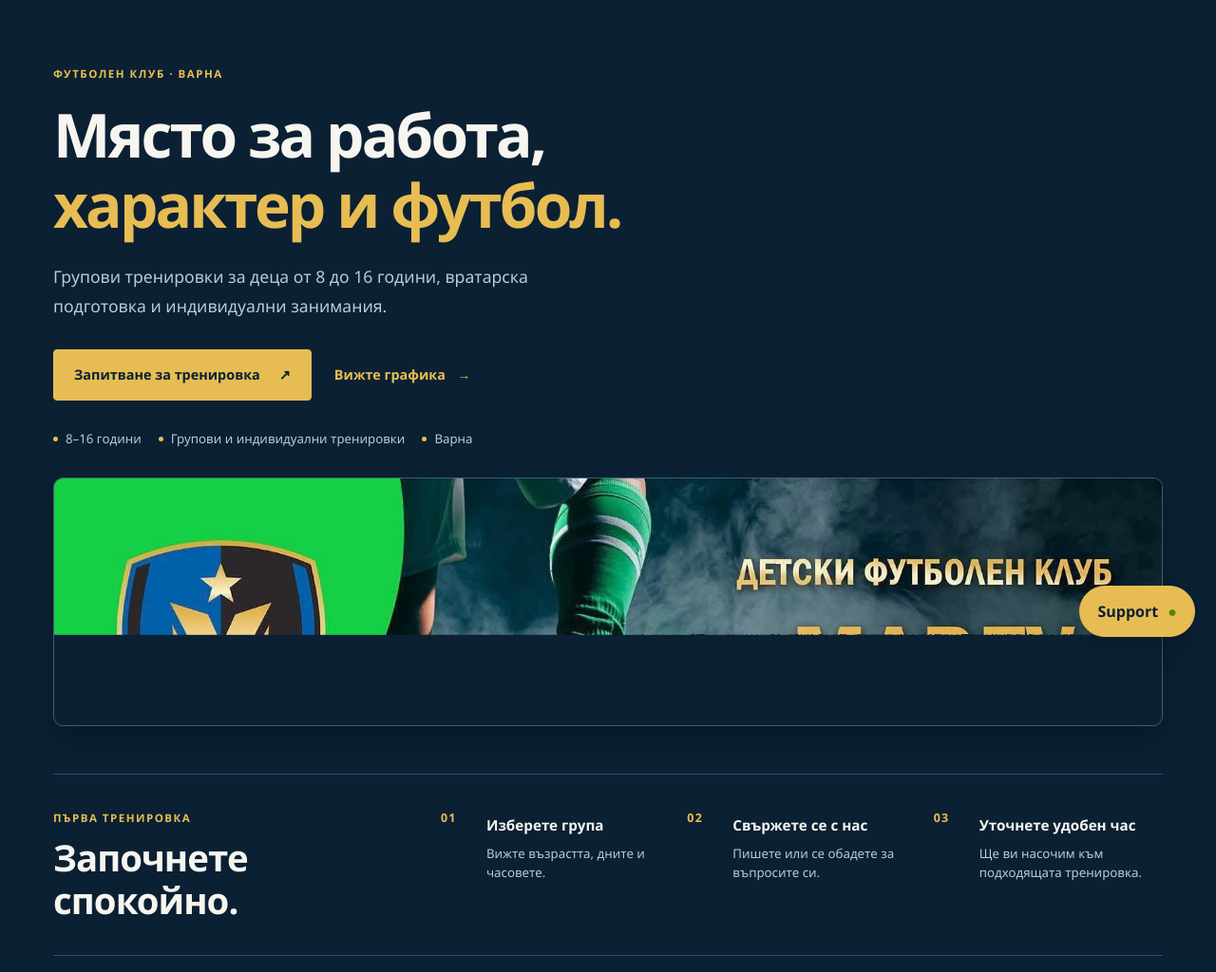
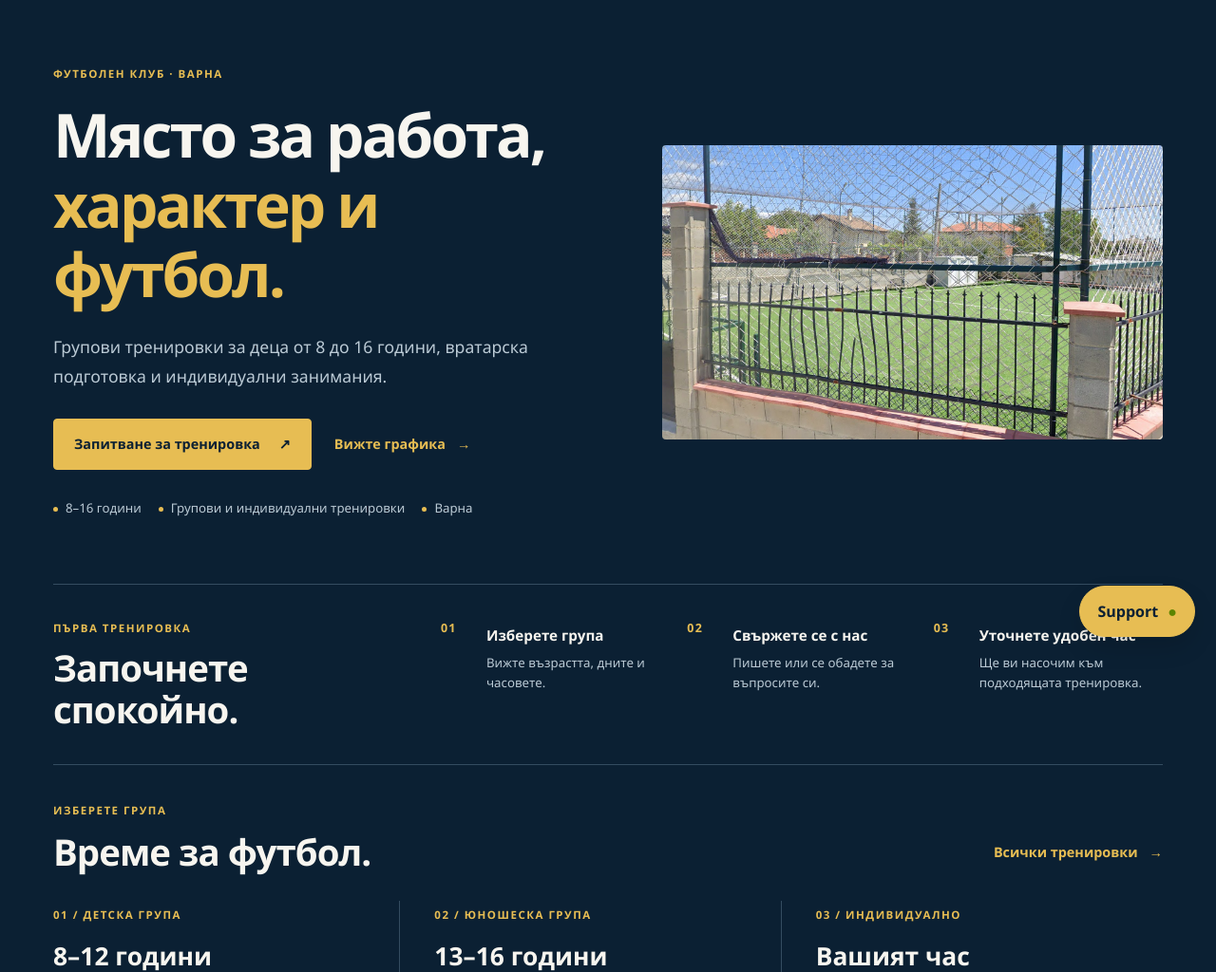
Before and after one commit to martiparty2000/marevstars.com, a Django app: page / in a window 1280 px wide. Shown: the part 107-1131 px from the top of the page at 95% size. Run offline with Django 5.2, Linux system fonts and the light colour scheme.

Commit message:
Restore clean homepage field visual

```diff
--- a/templates/home.html
+++ b/templates/home.html
@@ -1,7 +1,7 @@
 {% extends 'base.html' %}
 {% load static %}
 {% block content %}
-<section class="hero hero-intro" aria-labelledby="hero-title">
+<section class="hero" aria-labelledby="hero-title">
     <div class="hero-copy">
         <p class="eyebrow">Футболен клуб · Варна</p>
         <h1 id="hero-title">Място за работа,<br><span>характер и футбол.</span></h1>
@@ -14,10 +14,10 @@
             <span>8–16 години</span><span>Групови и индивидуални тренировки</span><span>Варна</span>
         </div>
     </div>
+    <figure class="hero-photo">
+        <img src="{% static 'images/privateteren.png' %}" alt="Футболно игрище за индивидуални тренировки" fetchpriority="high">
+    </figure>
 </section>
-<figure class="hero-banner" aria-label="ФК Марев Старс">
-    <img src="{% static 'images/banner.png' %}" alt="ФК Марев Старс" fetchpriority="high">
-</figure>
 <section class="first-training" aria-labelledby="first-training-title">
     <div><p class="eyebrow">Първа тренировка</p><h2 id="first-training-title">Започнете спокойно.</h2></div>
     <ol>
```
